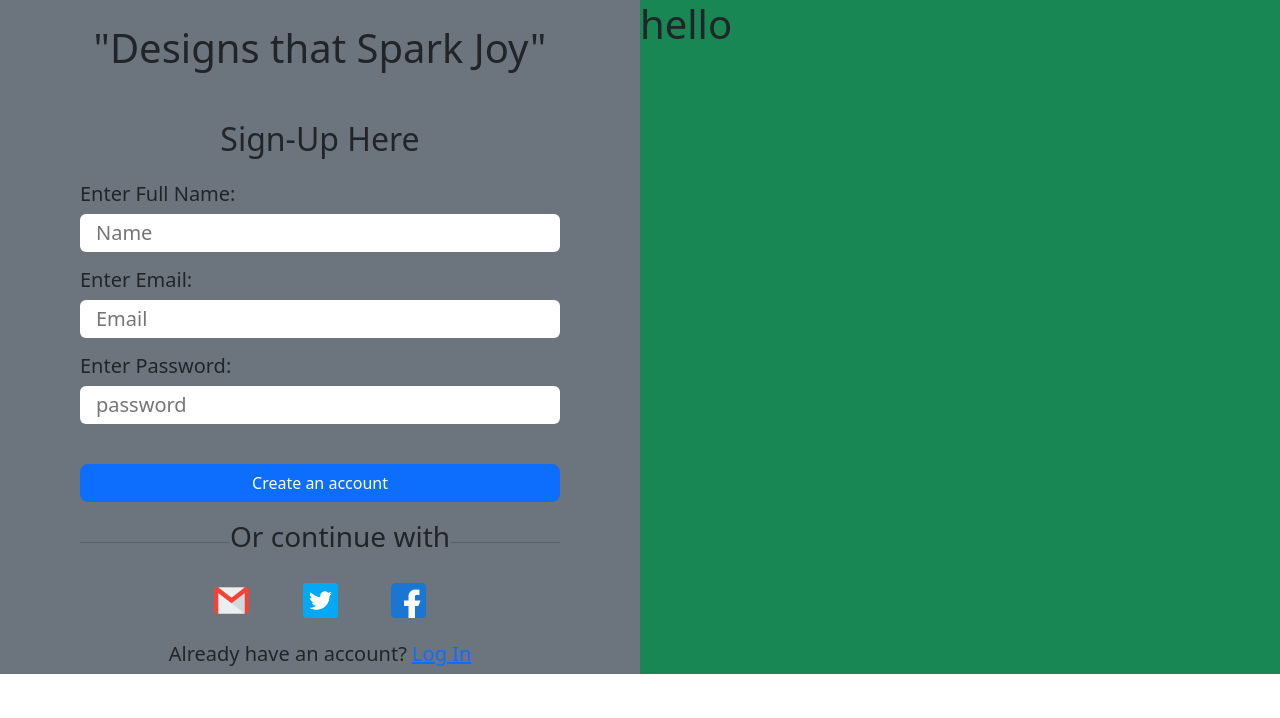
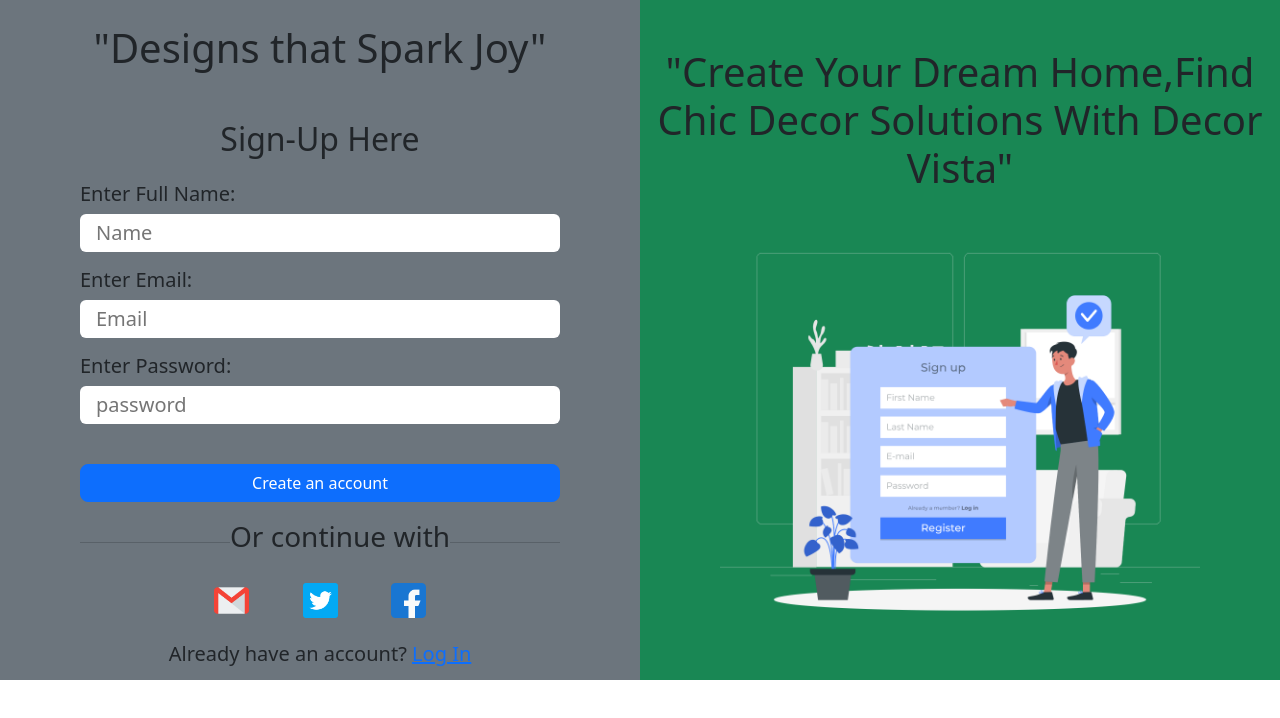
Before and after one commit to roadtocode4u/decor-vista, a React (Create React App) app: page /signup in a window 1280 px wide. Shown: the top 718 px of the page. Built offline with nearby package versions, Linux system fonts and the light colour scheme.

Commit message:
img added in sign up

```diff
--- a/src/views/Sign_up/Sign_up.js
+++ b/src/views/Sign_up/Sign_up.js
@@ -3,10 +3,13 @@
 import gmail from "./images/gmail.png"
 import facebook from "./images/facebook.png"
 import twitter from "./images/twitter.png"
+import singupimg from "./images/sign-up.png"
 import {Link} from "react-router-dom"
 
 
 function Sign_up() {
+
+
      return (<>
           <div className=" main-container d-flex flex-wrap">
                <div className="signup-contaainer w-50 bg-secondary">
@@ -37,6 +40,7 @@
 
                               <button type="submit" class="btn btn-primary w-100 my-4 rounded-3  fs-6 " onClick={
                                    () => {
+
                                         toast.success("You are  Successfully sign up!")
                                    }
                               }>Create an account</button>
@@ -58,7 +62,9 @@
                </div>
 
                <div className="w-50 bg-success">
-                    <h1 className="fs-1">hello</h1>
+                    <h1 className="fs-1 mt-5 text-center">"Create Your Dream Home,Find Chic Decor Solutions With Decor Vista"</h1>
+                    <img src={singupimg} className="img w-75  d-block mx-auto"/>
+
                </div>
           </div>
           <Toaster />
```
